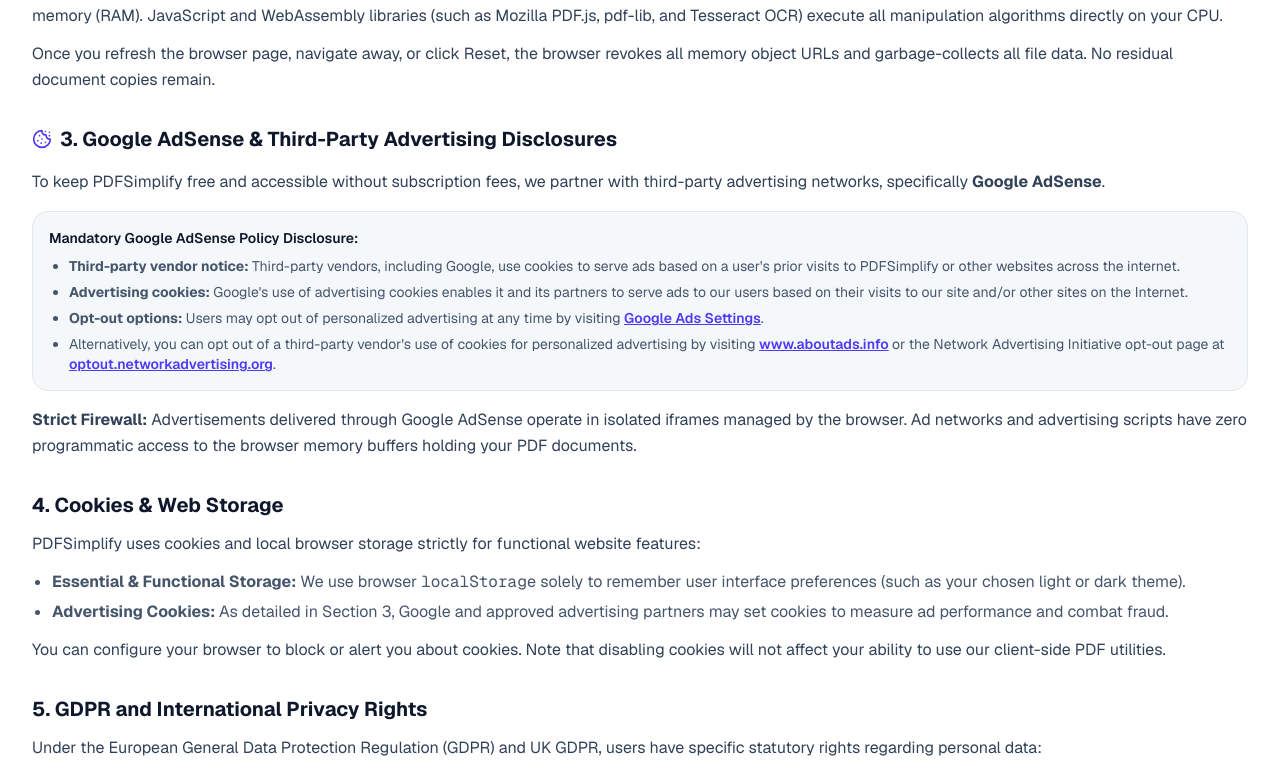
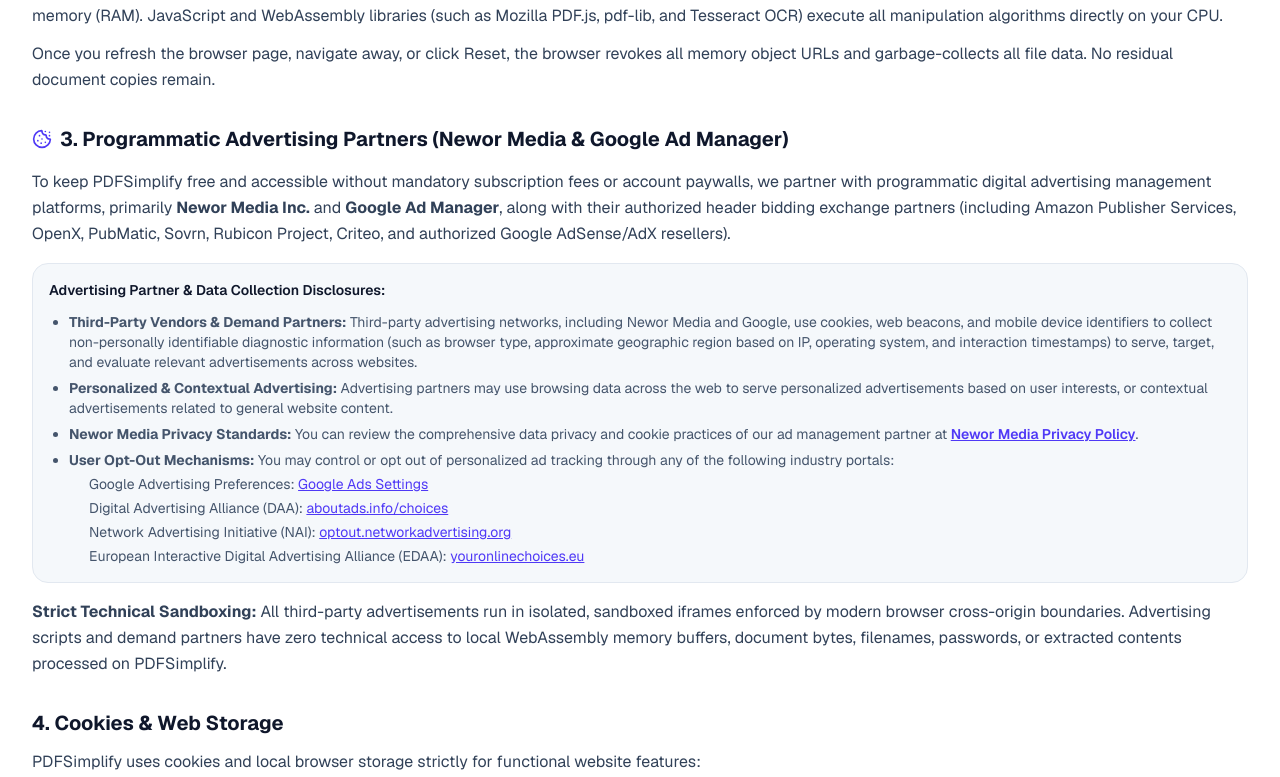
Before and after one commit to TD0961/pdf-utility-website, a Next.js app: page /privacy-policy in a window 1280 px wide. Shown: the part 863-1640 px from the top of the page. Built offline with nearby package versions, Linux system fonts and the light colour scheme; no server answers.

Commit message:
feat(compliance): add Newor Media and programmatic header bidding disclosures to privacy, cookie, and security policies

```diff
--- a/src/app/cookie-policy/page.tsx
+++ b/src/app/cookie-policy/page.tsx
@@ -38,9 +38,15 @@
         </section>
 
         <section className="space-y-2">
-          <h2 className="text-lg font-bold text-slate-900 dark:text-white">3. Third-Party Cookies (Advertising)</h2>
+          <h2 className="text-lg font-bold text-slate-900 dark:text-white">3. Third-Party Cookies (Advertising & Header Bidding)</h2>
           <p>
-            Third-party advertising partners such as Google AdSense may place cookies or web beacons to serve relevant advertisements based on visits to this and other websites across the internet. You may manage your ad preferences via{' '}
+            To keep PDFSimplify free without subscriptions, our monetization partners—primarily <strong>Newor Media Inc.</strong> and <strong>Google Ad Manager</strong>, alongside authorized header bidding demand partners (e.g. Amazon Publisher Services, OpenX, PubMatic, Sovrn, Rubicon Project, Criteo)—may place cookies or web beacons on your browser.
+          </p>
+          <p>
+            These cookies are used to measure advertisement delivery, prevent fraudulent bot traffic, and serve contextual or interest-based advertisements. You may manage your preferences or opt out of targeted advertising at any time via:
+          </p>
+          <ul className="list-disc pl-5 space-y-1 text-slate-600 dark:text-slate-400 text-xs sm:text-sm">
+            <li>
               <a
                 href="https://www.google.com/settings/ads"
                 target="_blank"
@@ -48,17 +54,39 @@
                 className="text-indigo-600 dark:text-indigo-400 underline font-semibold"
               >
                 Google Ads Settings
-            </a>{' '}
-            or through industry opt-out portals such as{' '}
+              </a>
+            </li>
+            <li>
               <a
                 href="https://www.aboutads.info/choices/"
                 target="_blank"
                 rel="noopener noreferrer"
                 className="text-indigo-600 dark:text-indigo-400 underline font-semibold"
               >
-              AboutAds.info Choices
-            </a>.
-          </p>
+                AboutAds.info Choices (DAA)
+              </a>
+            </li>
+            <li>
+              <a
+                href="https://optout.networkadvertising.org/"
+                target="_blank"
+                rel="noopener noreferrer"
+                className="text-indigo-600 dark:text-indigo-400 underline font-semibold"
+              >
+                Network Advertising Initiative (NAI)
+              </a>
+            </li>
+            <li>
+              <a
+                href="https://newormedia.com/privacy-policy/"
+                target="_blank"
+                rel="noopener noreferrer"
+                className="text-indigo-600 dark:text-indigo-400 underline font-semibold"
+              >
+                Newor Media Privacy Policy
+              </a>
+            </li>
+          </ul>
         </section>
 
         <section className="space-y-2">
--- a/src/app/privacy-policy/page.tsx
+++ b/src/app/privacy-policy/page.tsx
@@ -6,9 +6,9 @@
 import { ShieldCheck, ServerOff, Cookie, Lock, Globe, Mail } from 'lucide-react';
 
 export const metadata: Metadata = constructMetadata({
-  title: 'Privacy Policy — Zero-Backend Document Architecture & AdSense Disclosures',
+  title: 'Privacy Policy — Zero-Backend Document Architecture & Advertising Disclosures',
   description:
-    'Comprehensive privacy policy for PDFSimplify detailing client-side WebAssembly execution, zero document retention, Google AdSense third-party cookie disclosures, and user rights.',
+    'Comprehensive privacy policy for PDFSimplify detailing client-side WebAssembly execution, zero document retention, Newor Media and Google programmatic ad partner disclosures, and user rights.',
   path: '/privacy-policy',
 });
 
@@ -85,57 +85,86 @@
         <section className="space-y-4">
           <h2 className="text-xl font-bold text-slate-900 dark:text-white flex items-center gap-2">
             <Cookie className="w-5 h-5 text-indigo-600" />
-            <span>3. Google AdSense & Third-Party Advertising Disclosures</span>
+            <span>3. Programmatic Advertising Partners (Newor Media & Google Ad Manager)</span>
           </h2>
           <p>
-            To keep PDFSimplify free and accessible without subscription fees, we partner with third-party advertising networks, specifically <strong>Google AdSense</strong>.
+            To keep PDFSimplify free and accessible without mandatory subscription fees or account paywalls, we partner with programmatic digital advertising management platforms, primarily <strong>Newor Media Inc.</strong> and <strong>Google Ad Manager</strong>, along with their authorized header bidding exchange partners (including Amazon Publisher Services, OpenX, PubMatic, Sovrn, Rubicon Project, Criteo, and authorized Google AdSense/AdX resellers).
           </p>
-          <div className="p-4 rounded-2xl bg-slate-100/70 dark:bg-slate-900/60 border border-slate-200 dark:border-slate-800 space-y-2 text-xs sm:text-sm">
+          <div className="p-4 rounded-2xl bg-slate-100/70 dark:bg-slate-900/60 border border-slate-200 dark:border-slate-800 space-y-3 text-xs sm:text-sm">
             <p className="font-semibold text-slate-900 dark:text-white">
-              Mandatory Google AdSense Policy Disclosure:
+              Advertising Partner & Data Collection Disclosures:
             </p>
             <ul className="list-disc pl-5 space-y-1.5 text-slate-600 dark:text-slate-400">
               <li>
-                <strong>Third-party vendor notice:</strong> Third-party vendors, including Google, use cookies to serve ads based on a user&apos;s prior visits to PDFSimplify or other websites across the internet.
+                <strong>Third-Party Vendors & Demand Partners:</strong> Third-party advertising networks, including Newor Media and Google, use cookies, web beacons, and mobile device identifiers to collect non-personally identifiable diagnostic information (such as browser type, approximate geographic region based on IP, operating system, and interaction timestamps) to serve, target, and evaluate relevant advertisements across websites.
               </li>
               <li>
-                <strong>Advertising cookies:</strong> Google&apos;s use of advertising cookies enables it and its partners to serve ads to our users based on their visits to our site and/or other sites on the Internet.
+                <strong>Personalized & Contextual Advertising:</strong> Advertising partners may use browsing data across the web to serve personalized advertisements based on user interests, or contextual advertisements related to general website content.
               </li>
               <li>
-                <strong>Opt-out options:</strong> Users may opt out of personalized advertising at any time by visiting{' '}
+                <strong>Newor Media Privacy Standards:</strong> You can review the comprehensive data privacy and cookie practices of our ad management partner at{' '}
+                <a
+                  href="https://newormedia.com/privacy-policy/"
+                  target="_blank"
+                  rel="noopener noreferrer"
+                  className="text-indigo-600 dark:text-indigo-400 underline font-semibold"
+                >
+                  Newor Media Privacy Policy
+                </a>.
+              </li>
+              <li>
+                <strong>User Opt-Out Mechanisms:</strong> You may control or opt out of personalized ad tracking through any of the following industry portals:
+                <ul className="list-circle pl-5 mt-1 space-y-1">
+                  <li>
+                    Google Advertising Preferences:{' '}
                     <a
                       href="https://www.google.com/settings/ads"
                       target="_blank"
                       rel="noopener noreferrer"
-                  className="text-indigo-600 dark:text-indigo-400 underline font-semibold"
+                      className="text-indigo-600 dark:text-indigo-400 underline"
                     >
                       Google Ads Settings
-                </a>.
+                    </a>
                   </li>
                   <li>
-                Alternatively, you can opt out of a third-party vendor&apos;s use of cookies for personalized advertising by visiting{' '}
+                    Digital Advertising Alliance (DAA):{' '}
                     <a
                       href="https://www.aboutads.info/choices/"
                       target="_blank"
                       rel="noopener noreferrer"
-                  className="text-indigo-600 dark:text-indigo-400 underline font-semibold"
+                      className="text-indigo-600 dark:text-indigo-400 underline"
                     >
-                  www.aboutads.info
-                </a>{' '}
-                or the Network Advertising Initiative opt-out page at{' '}
+                      aboutads.info/choices
+                    </a>
+                  </li>
+                  <li>
+                    Network Advertising Initiative (NAI):{' '}
                     <a
                       href="https://optout.networkadvertising.org/"
                       target="_blank"
                       rel="noopener noreferrer"
-                  className="text-indigo-600 dark:text-indigo-400 underline font-semibold"
+                      className="text-indigo-600 dark:text-indigo-400 underline"
                     >
                       optout.networkadvertising.org
-                </a>.
+                    </a>
+                  </li>
+                  <li>
+                    European Interactive Digital Advertising Alliance (EDAA):{' '}
+                    <a
+                      href="https://www.youronlinechoices.eu/"
+                      target="_blank"
+                      rel="noopener noreferrer"
+                      className="text-indigo-600 dark:text-indigo-400 underline"
+                    >
+                      youronlinechoices.eu
+                    </a>
+                  </li>
+                </ul>
               </li>
             </ul>
           </div>
           <p>
-            <strong>Strict Firewall:</strong> Advertisements delivered through Google AdSense operate in isolated iframes managed by the browser. Ad networks and advertising scripts have zero programmatic access to the browser memory buffers holding your PDF documents.
+            <strong>Strict Technical Sandboxing:</strong> All third-party advertisements run in isolated, sandboxed iframes enforced by modern browser cross-origin boundaries. Advertising scripts and demand partners have zero technical access to local WebAssembly memory buffers, document bytes, filenames, passwords, or extracted contents processed on PDFSimplify.
           </p>
         </section>
 
@@ -146,7 +175,7 @@
           </p>
           <ul className="list-disc pl-5 space-y-1 text-slate-600 dark:text-slate-400">
             <li><strong>Essential & Functional Storage:</strong> We use browser <code>localStorage</code> solely to remember user interface preferences (such as your chosen light or dark theme).</li>
-            <li><strong>Advertising Cookies:</strong> As detailed in Section 3, Google and approved advertising partners may set cookies to measure ad performance and combat fraud.</li>
+            <li><strong>Advertising & Header Bidding Cookies:</strong> As detailed in Section 3, Newor Media, Google, and authorized SSP partners may set cookies or HTML5 local storage to measure impression delivery, manage frequency capping, and prevent invalid bot traffic.</li>
           </ul>
           <p>
             You can configure your browser to block or alert you about cookies. Note that disabling cookies will not affect your ability to use our client-side PDF utilities.
--- a/src/app/security/page.tsx
+++ b/src/app/security/page.tsx
@@ -150,14 +150,14 @@
           4. Advertising & Network Transparency
         </h2>
         <p>
-          PDFSimplify is supported by digital advertising, including Google AdSense. It is important to distinguish between document data and advertising network traffic:
+          PDFSimplify is supported by digital advertising through partners including Newor Media and Google Ad Manager. It is important to distinguish between document data and advertising network traffic:
         </p>
         <ul className="list-disc pl-5 space-y-1.5 text-sm">
           <li>
-            <strong>Your PDF files are never sent to advertisers:</strong> Document contents, page text, form fields, and images are completely segregated in local memory and are never transmitted to Google AdSense or any ad partner.
+            <strong>Your PDF files are never sent to advertisers:</strong> Document contents, page text, form fields, and images are completely segregated in local memory and are never transmitted to Newor Media, Google Ad Manager, or any advertising partner.
           </li>
           <li>
-            <strong>Standard Web Advertising:</strong> Google and other third-party vendors use cookies to serve ads based on prior visits to this and other websites across the Internet. For full details on managing your ad preferences, see our <Link href="/privacy-policy" className="text-indigo-600 dark:text-indigo-400 underline font-medium">Privacy Policy</Link> and <Link href="/cookie-policy" className="text-indigo-600 dark:text-indigo-400 underline font-medium">Cookie Policy</Link>.
+            <strong>Standard Web Advertising:</strong> Google, Newor Media, and third-party SSP vendors use cookies and diagnostics to serve and measure ads based on visits across the web. For full details on managing your ad preferences, see our <Link href="/privacy-policy" className="text-indigo-600 dark:text-indigo-400 underline font-medium">Privacy Policy</Link> and <Link href="/cookie-policy" className="text-indigo-600 dark:text-indigo-400 underline font-medium">Cookie Policy</Link>.
           </li>
         </ul>
       </section>
```
Lines whose indentation alone changed are shown as unchanged.
